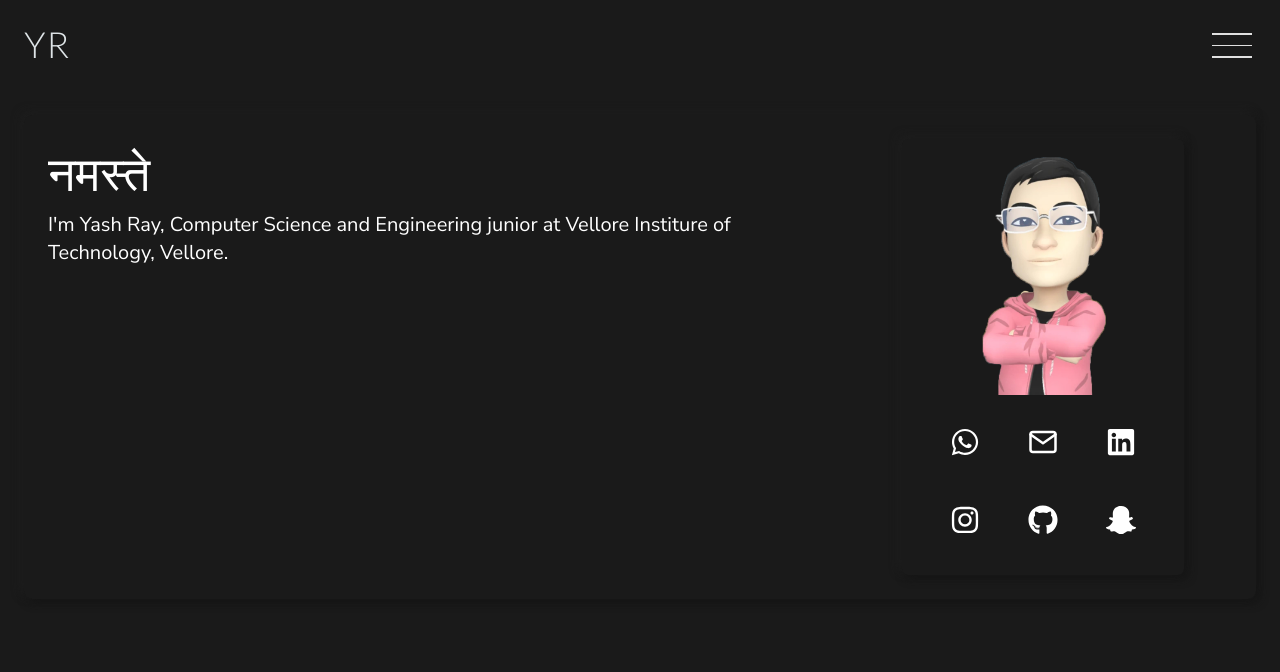
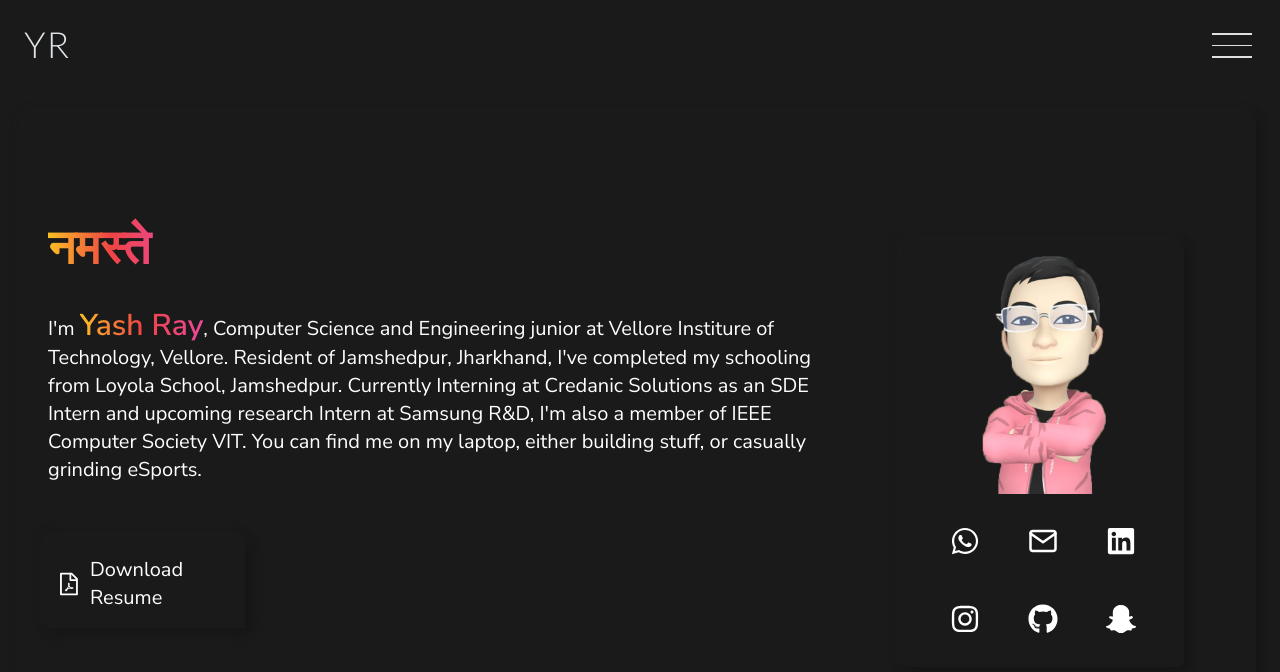
Before and after one commit to Yash-Ray/Portfolio-Web, a React (Create React App) app in the folder portfolio-web/: page / in a window 1280 px wide. Shown: the top 672 px of the page. Built offline with nearby package versions, Linux system fonts and the light colour scheme.

Commit message:
home page ready

```diff
--- a/portfolio-web/src/components/Home.js
+++ b/portfolio-web/src/components/Home.js
@@ -2,10 +2,17 @@
 import dp from "../assets/YashRay.png";
 import gsap from "gsap";
 import "../stylesheets/style.scss";
-import { FaWhatsapp, FaGithub, FaLinkedin, FaInstagram, FaSnapchatGhost } from "react-icons/fa";
+import {
+  FaWhatsapp,
+  FaGithub,
+  FaLinkedin,
+  FaInstagram,
+  FaSnapchatGhost,
+} from "react-icons/fa";
 import { Dialog, Transition } from "@headlessui/react";
 import { CgClose } from "react-icons/cg";
 import { FiMail } from "react-icons/fi";
+import { AiOutlineFilePdf } from "react-icons/ai";
 import sc from "../assets/sc_id.png";
 
 function Home() {
@@ -30,28 +37,41 @@
 
   return (
     <>
-      <div className="text-white m-2 sm:m-4 lg:m-6 z-10">
+      <div className="text-white m-2 sm:m-4 lg:m-6 lg:mb-2 z-10 md:h-5/6">
         <div className="neumorphic rounded-lg p-4 h-full flex flex-col-reverse md:flex-row justify-center items-start">
-          <div className="mx-2 flex flex-col justify-center w-full h-full md:w-2/3 text-center md:text-left py-8">
+          <div className="mx-2 ml-0 sm:ml-2 py-2 flex flex-col justify-center w-full h-full md:w-2/3 text-center md:text-left sm:py-8">
             <div className="anim-txt w-1/4 hidden sm:block py-6">
               <div className="hello">
-                <div className="text pr-4">Hello</div>
+                <div className="text font-extrabold md:font-extrabold pr-4 bg-clip-text text-transparent bg-gradient-to-r from-yellow-400 via-red-500 to-pink-500">Hello</div>
               </div>
               <div className="hello">
-                <div className="text2 pr-6">नमस्ते</div>
+                <div className="text2 md:font-bold pr-6 bg-clip-text text-transparent bg-gradient-to-r from-yellow-400 via-red-500 to-pink-500">नमस्ते</div>
               </div>
               <div className="hello">
-                <div className="text3 pr-6">Bonjour</div>
+                <div className="text3 font-extrabold md:font-extrabold pr-6 bg-clip-text text-transparent bg-gradient-to-r from-yellow-400 via-red-500 to-pink-500">Bonjour</div>
               </div>
             </div>
-            <div className="text-center sm:text-left w-full break-words text-base sm:text-lg lg:text-xl">
-              I'm Yash Ray, Computer Science and Engineering junior at Vellore
-              Institure of Technology, Vellore.
+            <div className="text-center sm:text-left w-full md:py-6 break-words text-sm sm:text-lg lg:text-xl">
+              I'm <span className='bg-clip-text text-transparent font-semibold text-xl md:text-3xl bg-gradient-to-r from-yellow-400 via-red-500 to-pink-500'>Yash Ray</span>, Computer Science and Engineering junior at <span>Vellore
+              Institure of Technology, Vellore</span>. Resident of Jamshedpur,
+              Jharkhand, I've completed my schooling from <span>Loyola School,
+              Jamshedpur</span>. Currently Interning at <span>Credanic Solutions</span> as an SDE
+              Intern and upcoming research Intern at Samsung R&D, I'm also a member of <span>IEEE Computer Society VIT</span>. You can find
+              me on my laptop, either building stuff, or casually grinding
+              <span> eSports</span>.
+            </div>
+            <div className="neumorphic md:w-1/2 lg:w-3/4 xl:w-1/4 mt-4 md:my-8 group">
+              <a href="https://drive.google.com/uc?id=1m7rT-gUOmzZQAPHoI4yVRz3u_YrJA2RE&export=download">
+                <div className="flex flex-row p-2 md:py-4 justify-center items-center text-base sm:text-lg md:text-xl">
+                  <AiOutlineFilePdf className='text-xl md:text-3xl mr-2 group-hover:text-mail-red transition-all duration-500 ease-in-out'/>
+                  Download Resume
+                </div>
+              </a>
             </div>
           </div>
           {/* profile card here */}
-          <div className="m-2 flex justify-center mx-auto w-1/3 md:w-1/3">
-            <div className="neumorphic py-4 flex flex-col justify-center rounded-md items-center px-0 sm:px-4">
+          <div className="m-2 flex justify-center items-center mx-auto w-1/3 h-full">
+            <div className="neumorphic py-4 flex flex-col justify-center rounded-md items-center xl:h-2/3 px-0 sm:px-4">
               <div className="h-60 w-60 mx-4 flex justify-center md:mx-0">
                 <img
                   className="rounded-md h-full"
@@ -62,15 +82,15 @@
               <div className="mt-0 sm:mt-2 w-full flex flex-col px-2">
                 <div className="flex flex-col w-full justify-around items-center">
                   {/* 1st div starts */}
-                  <div className='w-full flex flex-row justify-around'>
+                  <div className="w-full flex flex-row justify-around">
                     <a
                       href="https://api.whatsapp.com/send?phone=918210112958"
                       target="_blank"
                       rel="noreferrer"
                       alt="git-acc"
                     >
-                    <div className="p-2 m-2 md:m-4 hover:text-wa-green transition duration-700 ease-in-out text-base sm:text-lg">
-                      <FaWhatsapp className="text-2xl lg:text-3xl" />
+                      <div className="p-2 m-2 md:m-4 group text-base sm:text-lg">
+                        <FaWhatsapp className="text-2xl group-hover:text-wa-green transition duration-700 ease-in-out lg:text-3xl" />
                       </div>
                     </a>
                     <a
@@ -79,8 +99,8 @@
                       rel="noreferrer"
                       alt="git-acc"
                     >
-                    <div className="p-2 m-2 md:m-4 hover:text-mail-red transition duration-700 ease-in-out text-base sm:text-lg">
-                      <FiMail className="text-2xl lg:text-3xl" />
+                      <div className="p-2 m-2 md:m-4 group text-base sm:text-lg">
+                        <FiMail className="text-2xl lg:text-3xl group-hover:text-mail-red transition duration-700 ease-in-out" />
                       </div>
                     </a>
                     <a
@@ -89,21 +109,21 @@
                       rel="noreferrer"
                       alt="git-acc"
                     >
-                    <div className="p-2 m-2 md:m-4 hover:text-ln-blue transition duration-700 ease-in-out text-base sm:text-lg">
-                      <FaLinkedin className="text-2xl lg:text-3xl" />
+                      <div className="p-2 m-2 md:m-4 group text-base sm:text-lg">
+                        <FaLinkedin className="text-2xl group-hover:text-ln-blue transition duration-700 ease-in-out lg:text-3xl" />
                       </div>
                     </a>
                   </div>
                   {/* 2nd div starts */}
-                  <div className='w-full flex flex-row justify-around'>
+                  <div className="w-full flex flex-row justify-around">
                     <a
                       href="https://www.instagram.com/yashray_08/"
                       target="_blank"
                       rel="noreferrer"
                       alt="git-acc"
                     >
-                    <div className="p-2 m-2 md:m-4 hover:text-ig-purple transition duration-700 ease-in-out text-base sm:text-lg">
-                      <FaInstagram className="text-2xl lg:text-3xl" />
+                      <div className="p-2 m-2 md:m-4 group text-base sm:text-lg">
+                        <FaInstagram className="text-2xl group-hover:text-ig-purple transition duration-700 ease-in-out lg:text-3xl" />
                       </div>
                     </a>
                     <a
@@ -112,16 +132,16 @@
                       rel="noreferrer"
                       alt="git-acc"
                     >
-                    <div className="p-2 m-2 md:m-4 hover:text-pink-500 transition duration-700 ease-in-out text-base sm:text-lg">
-                      <FaGithub className="text-2xl lg:text-3xl" />
+                      <div className="p-2 m-2 md:m-4 group text-base sm:text-lg">
+                        <FaGithub className="text-2xl group-hover:text-pink-dark transition duration-700 ease-in-out lg:text-3xl" />
                       </div>
                     </a>
-                  <a className=''>
+                    <a className="">
                       <div
                         onClick={openModal}
-                    className="cursor-pointer p-2 m-2 md:m-4 hover:text-sc-yellow transition duration-700 ease-in-out text-lg"
+                        className="cursor-pointer p-2 m-2 md:m-4 group text-lg"
                       >
-                    <FaSnapchatGhost className="text-2xl lg:text-3xl" />
+                        <FaSnapchatGhost className="text-2xl group-hover:text-sc-yellow transition duration-700 ease-in-out lg:text-3xl" />
                       </div>
                     </a>
                   </div>
@@ -184,7 +204,7 @@
                   </button>
                 </div>
                 <div className="mt-2 flex justify-center">
-                  <img src={sc} alt='scId' className='h-72' />
+                  <img src={sc} alt="scId" className="h-72" />
                 </div>
 
                 <div className="mt-4 flex justify-center">
--- a/portfolio-web/src/stylesheets/style.scss
+++ b/portfolio-web/src/stylesheets/style.scss
@@ -1,7 +1,7 @@
 $primary-dark : #1a1a1a;
 
 .element-sidebar {
-    border-radius: 20px;
+    border-radius: 15px;
     background: $primary-dark;
     box-shadow: inset 3px 3px 10px #141414,
                 inset -3px -3px 10px #202020;
```
Lines whose indentation alone changed are shown as unchanged.
